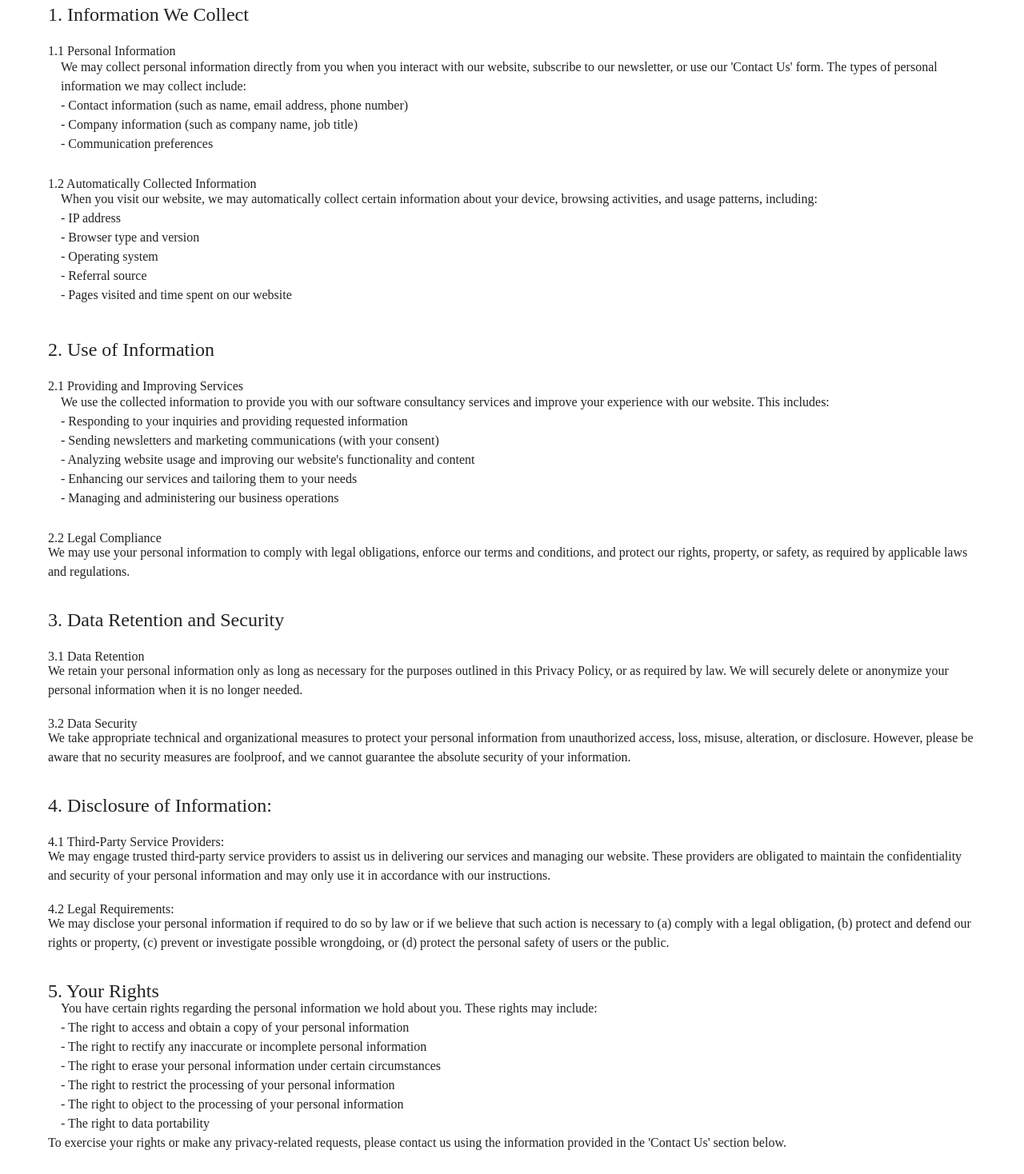
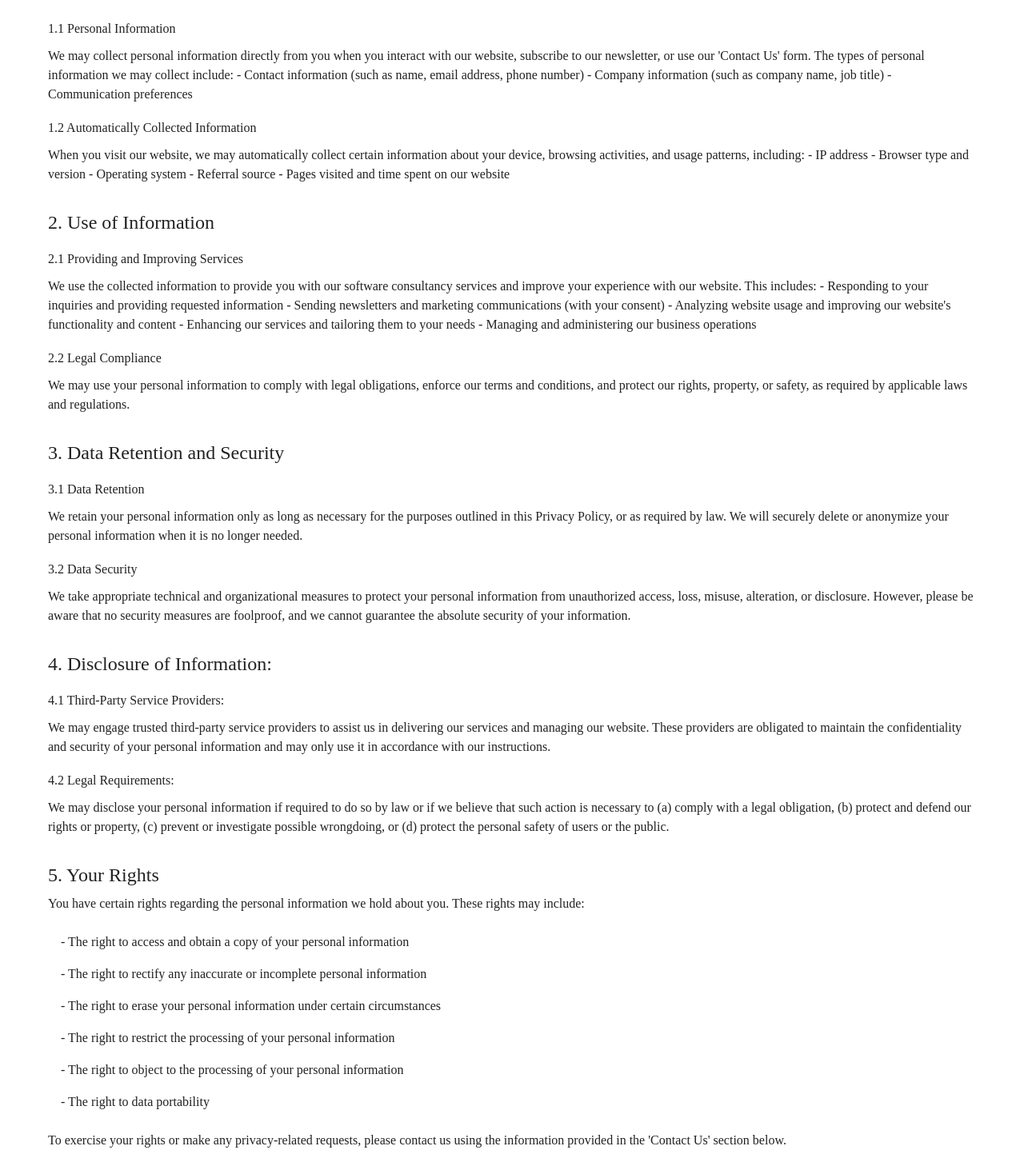
Before and after one commit to Software-Lifecycle-Consultants/slc-open-hms, a Next.js app: page /privacy-policy in a window 1280 px wide. Shown: the part 402-1870 px from the top of the page at 80% size. Built offline with nearby package versions, Linux system fonts and the light colour scheme.

Commit message:
Changed the data strcuture and rendering to fix deployement error : Element type is invalid: expected a string  but got: object.

```diff
--- a/app/privacy-policy/page.tsx
+++ b/app/privacy-policy/page.tsx
@@ -6,14 +6,15 @@ import List from "@mui/material/List";
 import ListItem from "@mui/material/ListItem";
 import privacyandpolicydata from "@/data/privacypolicyPage";
 
+export const metadata: Metadata = {
+  title: "HMS Dev | Privacy Policy",
+  description: "HMS System under development",
+};
+
 /**
  *  PrivacyPolicyScreen component represents the Privacy & Policy Screen of the website.
  */
 
-export const metadata: Metadata = {
-  title: "HMS Dev | Privacy Policy",
-  description: "HMS System under development",
-};
 
 function PrivacyPolicy() {
   const {
@@ -31,126 +32,115 @@ function PrivacyPolicy() {
     section6,
     section7
   } = privacyandpolicydata;
+
   return (
     <Box
-      maxWidth="1320px" /* Adjust max-width as needed */
-      margin="0 auto" /* Center the container */
-      padding="60px" /* Add padding */
+      maxWidth="1320px"
+      margin="0 auto"
+      padding="60px"
     >
-      <Typography variant="h2"> {/* Render the title from header1Details */}
+      <Typography variant="h2">
         <b>{header1Details.title}</b>
       </Typography>
       <Box marginTop={7}>
-        <Typography variant="subtitle1"> {/* Render the subtitle from header1Details */}
-          <b>{header1Details.effectiveDate}</b> {/* Render the effectiveDate from header1Details */}
+        <Typography variant="body1">{header1Details.description}</Typography>
+      </Box>
+
+      <Box marginTop={4}>
+        <Typography variant="h5">{section1.title}</Typography>
+        <Typography variant="subtitle1" sx={{ marginTop: 2 }}>
+          {section1.subtitle}
         </Typography>
-        <Typography variant="body1">{header1Details.description}</Typography> {/* Render the Description from header1Details */}
+        <Typography variant="body1" sx={{ marginTop: 1 }}>
+          {section1.content}
+        </Typography>
       </Box>
+
+      <Box marginTop={2}>
+        <Typography variant="subtitle1">{section102.subtitle}</Typography>
+        <Typography variant="body1" sx={{ marginTop: 1 }}>
+          {section102.content}
+        </Typography>
+      </Box>
+
       <Box marginTop={4}>
-        <Typography variant="h5">{section1.title}</Typography> {/* Render the title from section1 */}
+        <Typography variant="h5">{section2.title}</Typography>
+        <Typography variant="subtitle1" sx={{ marginTop: 2 }}>
+          {section2.subtitle}
+        </Typography>
+        <Typography variant="body1" sx={{ marginTop: 1 }}>
+          {section2.content}
+        </Typography>
       </Box>
+
       <Box marginTop={2}>
-        <Typography variant="subtitle1">{section1.subtitle}</Typography> {/* Render the subtitle from section1 */}
-        {/* Render the content from section1 */}
-        <List dense sx={{ marginTop: -1.8 }}>
-          {section1.content.map((item, index) => (
-            <ListItem key={index} sx={{ py: 0 }}>
+        <Typography variant="subtitle1">{section202.subtitle}</Typography>
+        <Typography variant="body1" sx={{ marginTop: 1 }}>
+          {section202.content}
+        </Typography>
+      </Box>
+
+      <Box marginTop={4}>
+        <Typography variant="h5">{section3.title}</Typography>
+        <Typography variant="subtitle1" sx={{ marginTop: 2 }}>
+          {section3.subtitle}
+        </Typography>
+        <Typography variant="body1" sx={{ marginTop: 1 }}>
+          {section3.content}
+        </Typography>
+      </Box>
+
+      <Box marginTop={2}>
+        <Typography variant="subtitle1">{section302.subtitle}</Typography>
+        <Typography variant="body1" sx={{ marginTop: 1 }}>
+          {section302.content}
+        </Typography>
+      </Box>
+
+      <Box marginTop={4}>
+        <Typography variant="h5">{section4.title}</Typography>
+        <Typography variant="subtitle1" sx={{ marginTop: 2 }}>
+          {section4.subtitle}
+        </Typography>
+        <Typography variant="body1" sx={{ marginTop: 1 }}>
+          {section4.content}
+        </Typography>
+      </Box>
+
+      <Box marginTop={2}>
+        <Typography variant="subtitle1">{section402.subtitle}</Typography>
+        <Typography variant="body1" sx={{ marginTop: 1 }}>
+          {section402.content}
+        </Typography>
+      </Box>
+
+      <Box marginTop={4}>
+        <Typography variant="h5">{section5.title}</Typography>
+        <Typography variant="body1" sx={{ marginTop: 1 }}>
+          {section5.content.split('\n\n')[0]}
+        </Typography>
+        <List sx={{ marginTop: 1 }}>
+          {section5.content.split('\n\n')[1].split('\n').map((item, index) => (
+            <ListItem key={index} sx={{ display: 'list-item' }}>
               <Typography variant="body1">{item}</Typography>
             </ListItem>
           ))}
         </List>
-      </Box>
-      <Box marginTop={2}>
-        <Typography variant="subtitle1">{section102.subtitle}</Typography> {/* Render the subtitle from section102 */}
-        {/* Render the content from section102 */}
-        <List dense sx={{ marginTop: -1.8 }}>
-          {section102.content.map((item, index) => (
-            <ListItem key={index} sx={{ py: 0 }}>
-              <Typography variant="body1">{item}</Typography>
-            </ListItem>
-          ))}
-        </List>
-      </Box>
-      <Box marginTop={4}>
-        <Typography variant="h5">{section2.title}</Typography> {/* Render the title from section2 */}
-      </Box>
-      <Box marginTop={2}>
-        <Typography variant="subtitle1">{section2.subtitle}</Typography> {/* Render the subtitle from section2 */}
-        {/* Render the content from section2*/}
-        <List dense sx={{ marginTop: -1.8 }}>
-          {section2.content.map((item, index) => (
-            <ListItem key={index} sx={{ py: 0 }}>
-              <Typography variant="body1">{item}</Typography>
-            </ListItem>
-          ))}
-        </List>
-      </Box>
-      <Box marginTop={2}>
-        <Typography variant="subtitle1">{section202.subtitle}</Typography> {/* Render the subtitle from section202 */}
-        {/* Render the content from section202 */}
-        <Typography variant="body1" sx={{ marginTop: -1 }}>
-          {section202.content}
+        <Typography variant="body1" sx={{ marginTop: 1 }}>
+          {section501.content}
         </Typography>
       </Box>
+
       <Box marginTop={4}>
-        <Typography variant="h5">{section3.title}</Typography> {/* Render the title from section3 */}
-      </Box>
-      <Box marginTop={2}>
-        <Typography variant="subtitle1">{section3.subtitle}</Typography> {/* Render the subtitle from section3 */}
-        {/* Render the content from section3 */}
-        <Typography variant="body1" sx={{ marginTop: -1 }}>
-          {section3.content}
-        </Typography>
-      </Box>
-      <Box marginTop={2}>
-        <Typography variant="subtitle1">{section302.subtitle}</Typography> {/* Render the subtitle from section302 */}
-        {/* Render the content from section302 */}
-        <Typography variant="body1" sx={{ marginTop: -1 }}>
-          {section302.content}
-        </Typography>
-      </Box>
-      <Box marginTop={4}>
-        <Typography variant="h5">{section4.title}</Typography> {/* Render the title from section4 */}
-      </Box>
-      <Box marginTop={2}>
-        <Typography variant="subtitle1">{section4.subtitle}</Typography> {/* Render the subtitle from section4 */}
-        {/* Render the content from section4 */}
-        <Typography variant="body1" sx={{ marginTop: -1 }}>
-          {section4.content}
-        </Typography>
-      </Box>
-      <Box marginTop={2}>
-        <Typography variant="subtitle1">{section402.subtitle}</Typography> {/* Render the subtitle from section402 */}
-        {/* Render the content from section402 */}
-        <Typography variant="body1" sx={{ marginTop: -1 }}>
-          {section402.content}
-        </Typography>
-      </Box>
-      <Box marginTop={4}>
-        <Typography variant="h5">{section5.title}</Typography> {/* Render the title from section5 */}
-        {/* Render the content from section5 */}
-        <List dense sx={{ marginTop: -1.8 }}>
-          {section5.content.map((item, index) => (
-            <ListItem key={index} sx={{ py: 0 }}>
-              <Typography variant="body1">{item}</Typography>
-            </ListItem>
-          ))}
-        </List>
-      </Box>
-      <Box marginTop={-1}>
-        <Typography variant="body1">{section501.content}</Typography>{/* Render the content from section501 */}
-      </Box>
-      <Box marginTop={4}>
-        <Typography variant="h5">{section6.title}</Typography> {/* Render the title from section6 */}
-        {/* Render the content from section6 */}
-        <Typography variant="body1" sx={{ marginTop: -1 }}>
+        <Typography variant="h5">{section6.title}</Typography>
+        <Typography variant="body1" sx={{ marginTop: 1 }}>
           {section6.content}
         </Typography>
       </Box>
+
       <Box marginTop={4}>
-        <Typography variant="h5">{section7.title}</Typography> {/* Render the title from section7 */}
-        {/* Render the content from section7 */}
-        <Typography variant="body1" sx={{ marginTop: -1 }}>
+        <Typography variant="h5">{section7.title}</Typography>
+        <Typography variant="body1" sx={{ marginTop: 1 }}>
           {section7.content}
         </Typography>
       </Box>
--- a/data/privacypolicyPage.ts
+++ b/data/privacypolicyPage.ts
@@ -1,93 +1,72 @@
-const privacyandpolicydata ={
-
+const privacyandpolicydata = {
       /* Assign header Details to the header1 */
-header1Details : {
+      header1Details: {
         title: "Privacy & Policy",
-      effectiveDate:"Effective Date:"+ new Date().toLocaleDateString(), // Format today's date as YYYY-MM-DD
-      description:"This Privacy Policy outlines how SLC (“we,” “us,” or “our”) collects, uses, and safeguards the personal information of visitors (“you” or “your”) to our website. We are committed to protecting your privacy and complying with applicable data protection regulations, including the General Data Protection Regulation (GDPR) and other relevant laws. By accessing our website or using our services, you consent to the practices described in this Privacy Policy."
+        description: "This Privacy Policy outlines how SLC (\"we,\" \"us,\" or \"our\") collects, uses, and safeguards the personal information of visitors (\"you\" or \"your\") to our website. We are committed to protecting your privacy and complying with applicable data protection regulations, including the General Data Protection Regulation (GDPR) and other relevant laws. By accessing our website or using our services, you consent to the practices described in this Privacy Policy."
       },
       /* Assign Details to the section 1 and section 1.1 */
- section1 : {
+      section1: {
         title: "1. Information We Collect",
         subtitle: "1.1 Personal Information",
-      content: ["We may collect personal information directly from you when you interact with our website, subscribe to our newsletter, or use our 'Contact Us' form. The types of personal information we may collect include:",
-            "- Contact information (such as name, email address, phone number)",
-            "- Company information (such as company name, job title)",
-            "- Communication preferences"]
+        content: "We may collect personal information directly from you when you interact with our website, subscribe to our newsletter, or use our 'Contact Us' form. The types of personal information we may collect include:\n\n- Contact information (such as name, email address, phone number)\n- Company information (such as company name, job title)\n- Communication preferences"
       },
       /* Assign Details to the section 1.2 */
- section102 : {
+      section102: {
         subtitle: "1.2 Automatically Collected Information",
-      content: ["When you visit our website, we may automatically collect certain information about your device, browsing activities, and usage patterns, including:",
-            "- IP address",
-            "- Browser type and version",
-            "- Operating system",
-            "- Referral source",
-            "- Pages visited and time spent on our website"]
+        content: "When you visit our website, we may automatically collect certain information about your device, browsing activities, and usage patterns, including:\n\n- IP address\n- Browser type and version\n- Operating system\n- Referral source\n- Pages visited and time spent on our website"
       },
       /* Assign Details to the section 2 and section 2.1 */
- section2 : {
+      section2: {
         title: "2. Use of Information",
         subtitle: "2.1 Providing and Improving Services",
-      content: ["We use the collected information to provide you with our software consultancy services and improve your experience with our website. This includes:",
-            "- Responding to your inquiries and providing requested information",
-            "- Sending newsletters and marketing communications (with your consent)",
-            "- Analyzing website usage and improving our website's functionality and content",
-            "- Enhancing our services and tailoring them to your needs",
-            "- Managing and administering our business operations"]
+        content: "We use the collected information to provide you with our software consultancy services and improve your experience with our website. This includes:\n\n- Responding to your inquiries and providing requested information\n- Sending newsletters and marketing communications (with your consent)\n- Analyzing website usage and improving our website's functionality and content\n- Enhancing our services and tailoring them to your needs\n- Managing and administering our business operations"
       },
       /* Assign Details to the section 2.2 */
- section202 : {
+      section202: {
         subtitle: "2.2 Legal Compliance",
-      content:"We may use your personal information to comply with legal obligations, enforce our terms and conditions, and protect our rights, property, or safety, as required by applicable laws and regulations."
+        content: "We may use your personal information to comply with legal obligations, enforce our terms and conditions, and protect our rights, property, or safety, as required by applicable laws and regulations."
       },
       /* Assign Details to the section 3 and section 3.1 */
- section3 : {
+      section3: {
         title: "3. Data Retention and Security",
         subtitle: "3.1 Data Retention",
-      content:"We retain your personal information only as long as necessary for the purposes outlined in this Privacy Policy, or as required by law. We will securely delete or anonymize your personal information when it is no longer needed."
+        content: "We retain your personal information only as long as necessary for the purposes outlined in this Privacy Policy, or as required by law. We will securely delete or anonymize your personal information when it is no longer needed."
       },
       /* Assign Details to the section 3.2 */
- section302 : {
+      section302: {
         subtitle: "3.2 Data Security",
         content: "We take appropriate technical and organizational measures to protect your personal information from unauthorized access, loss, misuse, alteration, or disclosure. However, please be aware that no security measures are foolproof, and we cannot guarantee the absolute security of your information."
       },
       /* Assign Details to the section 4 and section 4.1 */
- section4 : {
+      section4: {
         title: "4. Disclosure of Information:",
         subtitle: "4.1 Third-Party Service Providers:",
         content: "We may engage trusted third-party service providers to assist us in delivering our services and managing our website. These providers are obligated to maintain the confidentiality and security of your personal information and may only use it in accordance with our instructions."
       },
       /* Assign Details to the section 4.2 */
- section402 : {
+      section402: {
         subtitle: "4.2 Legal Requirements:",
         content: "We may disclose your personal information if required to do so by law or if we believe that such action is necessary to (a) comply with a legal obligation, (b) protect and defend our rights or property, (c) prevent or investigate possible wrongdoing, or (d) protect the personal safety of users or the public."
       },
       /* Assign Details to the section 5 */
- section5 : {
+      section5: {
         title: "5. Your Rights",
-      content: ["You have certain rights regarding the personal information we hold about you. These rights may include:",
-            "- The right to access and obtain a copy of your personal information",
-            "- The right to rectify any inaccurate or incomplete personal information",
-            "- The right to erase your personal information under certain circumstances",
-            "- The right to restrict the processing of your personal information",
-            "- The right to object to the processing of your personal information",
-            "- The right to data portability"]
+        content: "You have certain rights regarding the personal information we hold about you. These rights may include:\n\n- The right to access and obtain a copy of your personal information\n- The right to rectify any inaccurate or incomplete personal information\n- The right to erase your personal information under certain circumstances\n- The right to restrict the processing of your personal information\n- The right to object to the processing of your personal information\n- The right to data portability"
       },
       /* Assign Details to the section 5.1 */
- section501 : {
+      section501: {
         content: "To exercise your rights or make any privacy-related requests, please contact us using the information provided in the 'Contact Us' section below."
       },
       /* Assign Details to the section 6 */
- section6 : {
+      section6: {
         title: "6. International Data Transfers",
-      content:"Your personal information may be transferred to and processed in countries outside your jurisdiction, including countries that may have different data protection laws. We will take appropriate measures to ensure that any international transfers comply with applicable data protection laws."
+        content: "Your personal information may be transferred to and processed in countries outside your jurisdiction, including countries that may have different data protection laws. We will take appropriate measures to ensure that any international transfers comply with applicable data protection laws."
       },
       /* Assign Details to the section 7 */
- section7 : {
+      section7: {
         title: "7. Contact Us",
         content: "If you have any questions, concerns, or requests regarding this Privacy Policy or our privacy practices, please contact us: Email: hello@softwareconsultant.org"
-      },
       }
+    };
 
     export default privacyandpolicydata;
```
Lines whose indentation alone changed are shown as unchanged.
